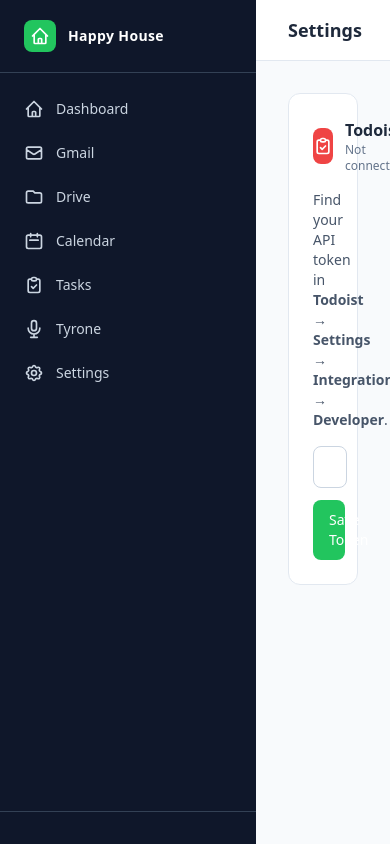
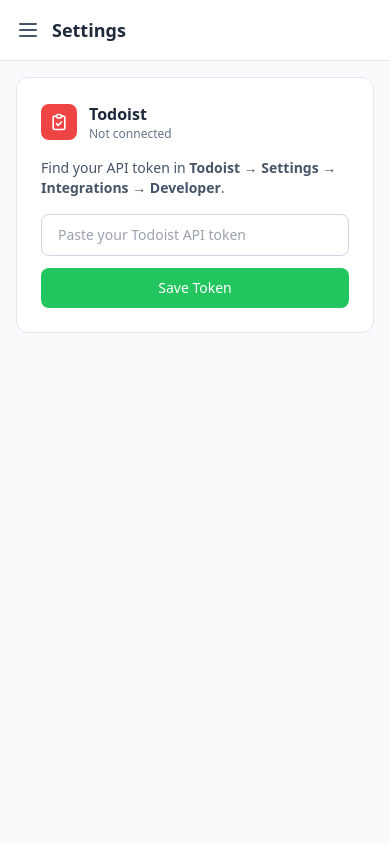
Before and after one commit to edarrington/happy-house-manager, a Python web app: template templates/settings.html in a window 390 px wide. Run offline with Jinja, Linux system fonts and the light colour scheme; the template is opened without the code that fills it, so the values that code supplies are empty; some libraries are stand-ins or nearby versions.

Commit message:
Add collapsible sidebar for mobile

```diff
--- a/templates/base.html
+++ b/templates/base.html
@@ -24,15 +24,19 @@
     .htmx-indicator { opacity: 0; transition: opacity 200ms ease-in; }
     .htmx-request .htmx-indicator { opacity: 1; }
     .htmx-request.htmx-indicator { opacity: 1; }
+    #sidebar { transition: transform 0.25s ease; }
   </style>
   {% block head %}{% endblock %}
 </head>
 <body class="h-full bg-slate-50">
 
+<!-- Mobile overlay -->
+<div id="sidebar-overlay" class="fixed inset-0 bg-black/50 z-20 hidden" onclick="closeSidebar()"></div>
+
 <div class="flex h-full min-h-screen">
 
   <!-- Sidebar -->
-  <aside class="w-64 flex-shrink-0 bg-slate-900 flex flex-col">
+  <aside id="sidebar" class="fixed md:relative z-30 w-64 flex-shrink-0 bg-slate-900 flex flex-col h-full -translate-x-full md:translate-x-0">
     <!-- Logo -->
     <div class="flex items-center gap-3 px-6 py-5 border-b border-slate-700">
       <div class="w-8 h-8 bg-green-500 rounded-lg flex items-center justify-center">
@@ -41,10 +45,16 @@
         </svg>
       </div>
       <span class="text-white font-semibold text-sm tracking-wide">Happy House</span>
+      <!-- Close button (mobile only) -->
+      <button onclick="closeSidebar()" class="ml-auto md:hidden text-slate-400 hover:text-white">
+        <svg class="w-5 h-5" fill="none" stroke="currentColor" viewBox="0 0 24 24">
+          <path stroke-linecap="round" stroke-linejoin="round" stroke-width="2" d="M6 18L18 6M6 6l12 12" />
+        </svg>
+      </button>
     </div>
 
     <!-- Nav links -->
-    <nav class="flex-1 px-3 py-4 space-y-1">
+    <nav class="flex-1 px-3 py-4 space-y-1 overflow-y-auto">
       {% set nav_items = [
         ('dashboard', '/dashboard', 'M3 12l2-2m0 0l7-7 7 7M5 10v10a1 1 0 001 1h3m10-11l2 2m-2-2v10a1 1 0 01-1 1h-3m-6 0a1 1 0 001-1v-4a1 1 0 011-1h2a1 1 0 011 1v4a1 1 0 001 1m-6 0h6', 'Dashboard'),
         ('gmail', '/gmail', 'M3 8l7.89 5.26a2 2 0 002.22 0L21 8M5 19h14a2 2 0 002-2V7a2 2 0 00-2-2H5a2 2 0 00-2 2v10a2 2 0 002 2z', 'Gmail'),
@@ -56,7 +66,7 @@
       ] %}
       {% for page_key, href, icon_path, label in nav_items %}
         {% set is_active = active_page == page_key %}
-        <a href="{{ href }}"
+        <a href="{{ href }}" onclick="closeSidebar()"
            class="flex items-center gap-3 px-3 py-2.5 rounded-lg text-sm font-medium transition-colors
                   {% if is_active %}bg-green-500 text-white{% else %}text-slate-300 hover:bg-slate-700 hover:text-white{% endif %}">
           <svg class="w-5 h-5 flex-shrink-0" fill="none" stroke="currentColor" viewBox="0 0 24 24">
@@ -102,12 +112,19 @@
   </aside>
 
   <!-- Main content -->
-  <main class="flex-1 overflow-y-auto">
+  <main class="flex-1 overflow-y-auto min-w-0">
     <!-- Top bar -->
-    <header class="bg-white border-b border-slate-200 px-8 py-4 flex items-center justify-between sticky top-0 z-10">
-      <h1 class="text-lg font-semibold text-slate-800">{% block page_title %}{% endblock %}</h1>
+    <header class="bg-white border-b border-slate-200 px-4 md:px-8 py-4 flex items-center justify-between sticky top-0 z-10">
       <div class="flex items-center gap-3">
-        <!-- Loading indicator -->
+        <!-- Hamburger (mobile only) -->
+        <button onclick="openSidebar()" class="md:hidden text-slate-600 hover:text-slate-900">
+          <svg class="w-6 h-6" fill="none" stroke="currentColor" viewBox="0 0 24 24">
+            <path stroke-linecap="round" stroke-linejoin="round" stroke-width="2" d="M4 6h16M4 12h16M4 18h16" />
+          </svg>
+        </button>
+        <h1 class="text-lg font-semibold text-slate-800">{% block page_title %}{% endblock %}</h1>
+      </div>
+      <div class="flex items-center gap-3">
         <div id="global-loading" class="htmx-indicator flex items-center gap-2 text-sm text-slate-500">
           <svg class="animate-spin w-4 h-4 text-green-500" fill="none" viewBox="0 0 24 24">
             <circle class="opacity-25" cx="12" cy="12" r="10" stroke="currentColor" stroke-width="4"></circle>
@@ -120,7 +137,7 @@
     </header>
 
     <!-- Page content -->
-    <div class="p-8">
+    <div class="p-4 md:p-8">
       {% block content %}{% endblock %}
     </div>
   </main>
@@ -128,6 +145,27 @@
 </div>
 
 <script>
+  function openSidebar() {
+    document.getElementById('sidebar').style.transform = 'translateX(0)';
+    document.getElementById('sidebar-overlay').classList.remove('hidden');
+  }
+  function closeSidebar() {
+    var sidebar = document.getElementById('sidebar');
+    var overlay = document.getElementById('sidebar-overlay');
+    // Only animate closed on mobile
+    if (window.innerWidth < 768) {
+      sidebar.style.transform = 'translateX(-100%)';
+      overlay.classList.add('hidden');
+    }
+  }
+  // On resize, clear inline transform so CSS takes over
+  window.addEventListener('resize', function() {
+    if (window.innerWidth >= 768) {
+      document.getElementById('sidebar').style.transform = '';
+      document.getElementById('sidebar-overlay').classList.add('hidden');
+    }
+  });
+
   document.body.addEventListener('htmx:configRequest', function(evt) {
     evt.detail.headers['X-HMX-Request'] = 'true';
   });
```
